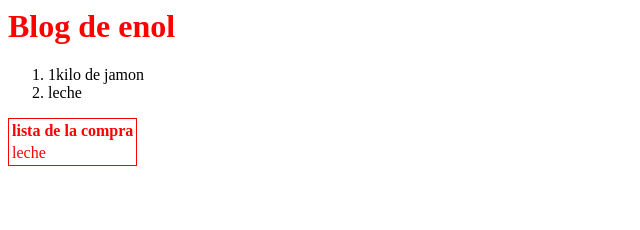
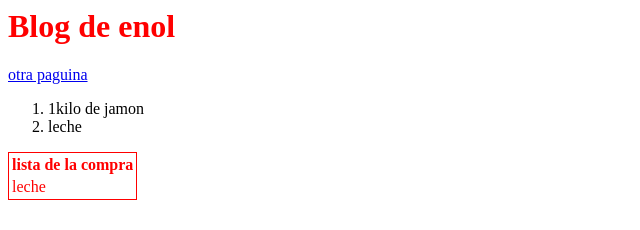
Before and after one commit to enolbernardo/blog, a plain HTML site: page index.html in a window 1280 px wide. Shown: the whole page, without its empty margins (0-640 px from the left). Drawn offline with Linux system fonts and the light colour scheme.

Commit message:
Update index.html

```diff
--- a/index.html
+++ b/index.html
@@ -13,6 +13,7 @@
   </head>
   <body>
     <h1>Blog de enol</h1>
+    <a href="https://enolbernardo.github.io/blog/">otra paguina</a>
     <ol>
       <li>1kilo de jamon</li> <li>leche</li>
     </ol>
```
